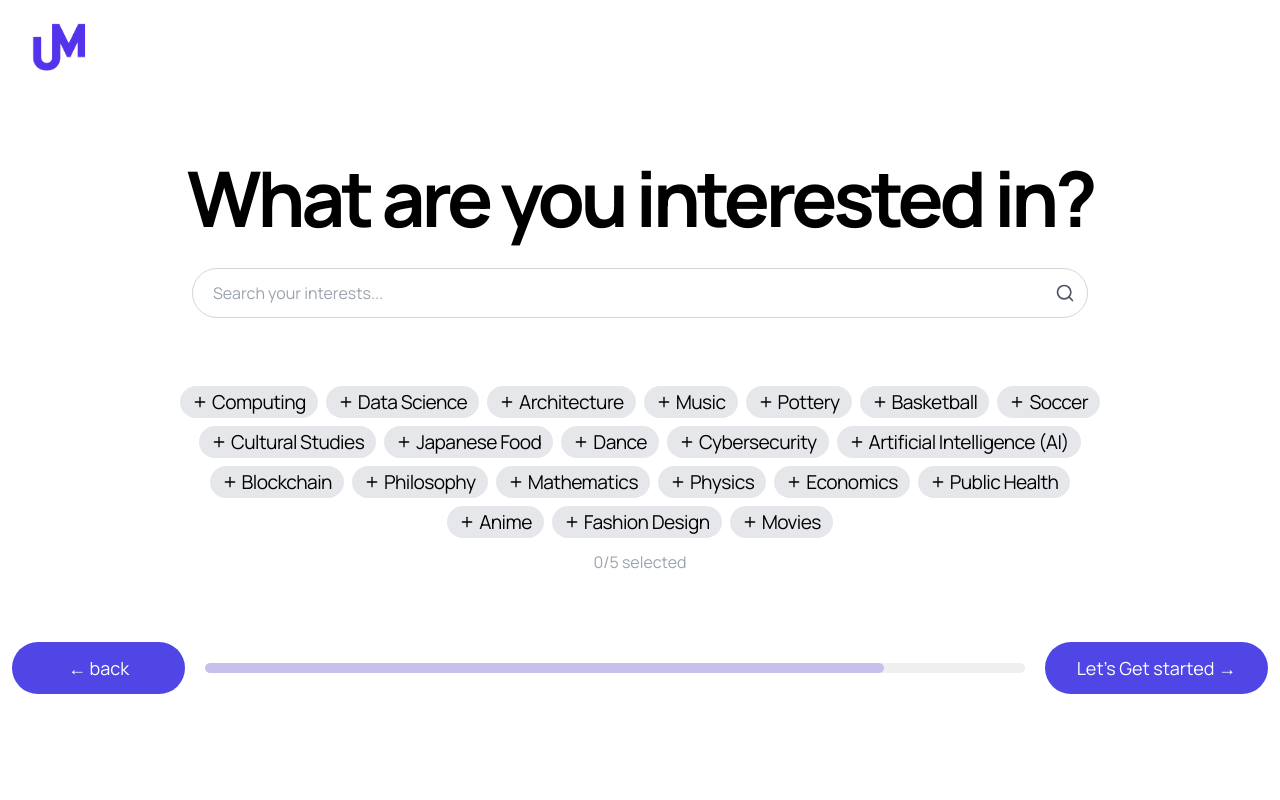
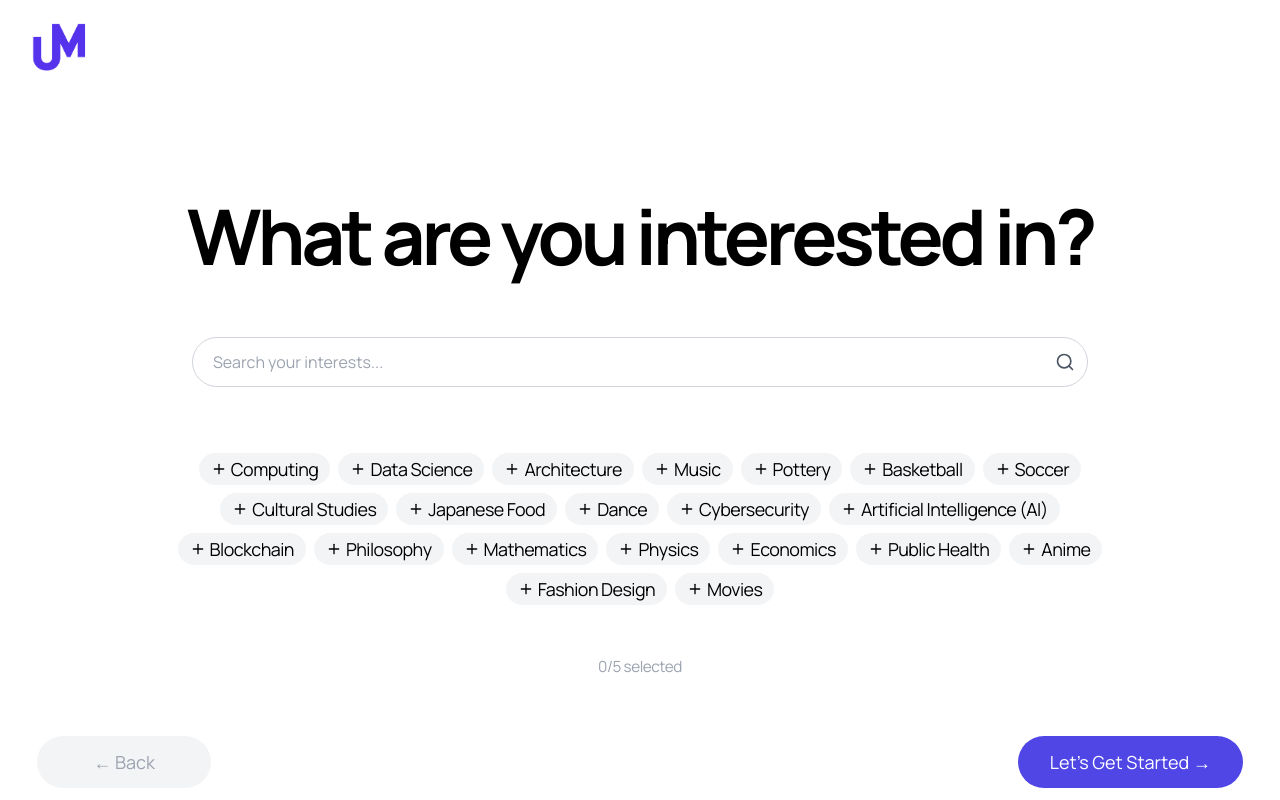
Before and after one commit to VannestBun/unimate, a React (Vite) app in the folder my-project/: page / in a window 1280 px wide. Built offline with nearby package versions, Linux system fonts and the light colour scheme.

Commit message:
completed interest with vh

```diff
--- a/my-project/src/components/Interest.jsx
+++ b/my-project/src/components/Interest.jsx
@@ -1,7 +1,6 @@
 import React, { useState } from 'react';
 import { Search, Plus, X } from 'lucide-react';
 import unimateLogo from '../assets/Unimate.png';
-import progressBar from '../assets/progress.png';
 import { Link } from 'react-router-dom';
 
 function InterestTag({ text, onRemove }) {
@@ -18,7 +17,7 @@ function InterestTag({ text, onRemove }) {
 function InterestCard({ text, onClick, showIcon = true }) {
     return (
         <div
-            className="inline-flex items-center bg-gray-200 text-black rounded-full px-3 py-1 cursor-pointer hover:bg-purpleMain hover:text-white transition-colors duration-200 m-1"
+            className="inline-flex items-center bg-gray-100 text-black rounded-full px-3 py-1 cursor-pointer hover:bg-purpleMain hover:text-white transition-colors duration-200 m-1"
             onClick={() => onClick(text)}
         >
             {showIcon && <Plus size={16} className="mr-1" />}
@@ -64,17 +63,16 @@ export default function Interest() {
     };
 
     return (
-        <>
-            <div className=" mx-2">
-                <div className="flex mb-20">
+        <div className="h-screen flex flex-col justify-between items-center mx-2">
+            <div className="flex justify-start w-full mb-20">
                 <img src={unimateLogo} alt="Unimate Logo" className="w-32 h-auto" />
             </div>
 
-                <div className=" text-center mb-8">
+            <div className="text-center mb-6">
                 <h1 className="main-heading text-8xl font-extrabold">What are you interested in?</h1>
             </div>
 
-                <form onSubmit={handleSearch} className="w-full max-w-4xl mx-auto mb-8">
+            <form onSubmit={handleSearch} className="w-full max-w-4xl mx-auto mb-4">
                 <div className="relative bg-white border border-gray-300 rounded-full p-2 flex flex-wrap items-center">
                     {selectedInterests.map((interest, index) => (
                         <InterestTag key={index} text={interest} onRemove={handleRemoveInterest} />
@@ -97,37 +95,32 @@ export default function Interest() {
                 </div>
             </form>
 
-                <div className="text-center w-3/4 mx-auto mt-16">
+            <div className="text-center w-3/4 mx-auto mt-2">
                 {availableInterests.filter(interest => !selectedInterests.includes(interest)).map((interest, index) => (
                     <InterestCard key={index} text={interest} onClick={handleInterestClick} />
                 ))}
             </div>
 
             <div className='text-center mt-2'>
-                    <h1 className='text-gray-400'>{selectedInterests.length}/5 selected</h1>
+                <h1 className='text-gray-400 text-body'>{selectedInterests.length}/5 selected</h1>
                 {selectedInterests.length >= 5 && (
                     <p className='text-red-600'>You may only choose 5 interests.</p>
                 )}
             </div>
 
-                <div className='flex justify-between items-center mt-16'>
+            <div className='flex justify-between items-center mt-4 mb-2 w-11/12 md:w-96 mx-auto'>
                 <div
-                        className="inline-flex items-center bg-indigo-600 text-white rounded-full px-14 py-3 cursor-pointer hover:bg-indigo-800 transition-colors duration-200 m-1 mr-5"
+                    className="inline-flex items-center bg-gray-100 text-gray-400 rounded-full px-14 py-3 cursor-pointer hover:bg-indigo-800 transition-colors duration-200 m-1 mr-5"
                 >
-                         <Link to="/" className='text-lg font-base'> ← back</Link>
-                    </div>
-
-                    <div className="flex-1 flex justify-center">
-                        <img src={progressBar} alt="Progress Bar" className="h-auto" />
+                    <Link to="/" className='text-lg font-base'> ← Back</Link>
                 </div>
 
                 <div
                     className="inline-flex items-center bg-indigo-600 text-white rounded-full px-8 py-3 cursor-pointer hover:bg-indigo-800 transition-colors duration-200 m-1 ml-5"
                 >
-                        <Link to="/dashboard" className='text-lg font-base'> Let's Get started →</Link>
+                    <Link to="/dashboard" className='text-lg font-base'> Let's Get Started →</Link>
                 </div>
             </div>
         </div>
-        </>
     );
 }
--- a/my-project/src/index.css
+++ b/my-project/src/index.css
@@ -16,8 +16,15 @@ body {
 }
 
 .text-base{
-  font-size: 1.5vw;
+  font-size: 1.4vw;
   font-family: 'Manrope';
   letter-spacing: -0.03em;
   font-weight: 300;
 }
+
+.text-body{
+  font-size: 1.2vw;
+  font-family: 'Manrope';
+  letter-spacing: -0.03em;
+  font-weight: 300;
+}
--- a/my-project/tailwind.config.js
+++ b/my-project/tailwind.config.js
@@ -12,6 +12,9 @@ export default {
       colors: {
         purpleMain: '#5532EB',
       },
+      width: {
+        '96': '96%',
+      },
     },
   },
   plugins: [],
```
Lines whose indentation alone changed are shown as unchanged.
